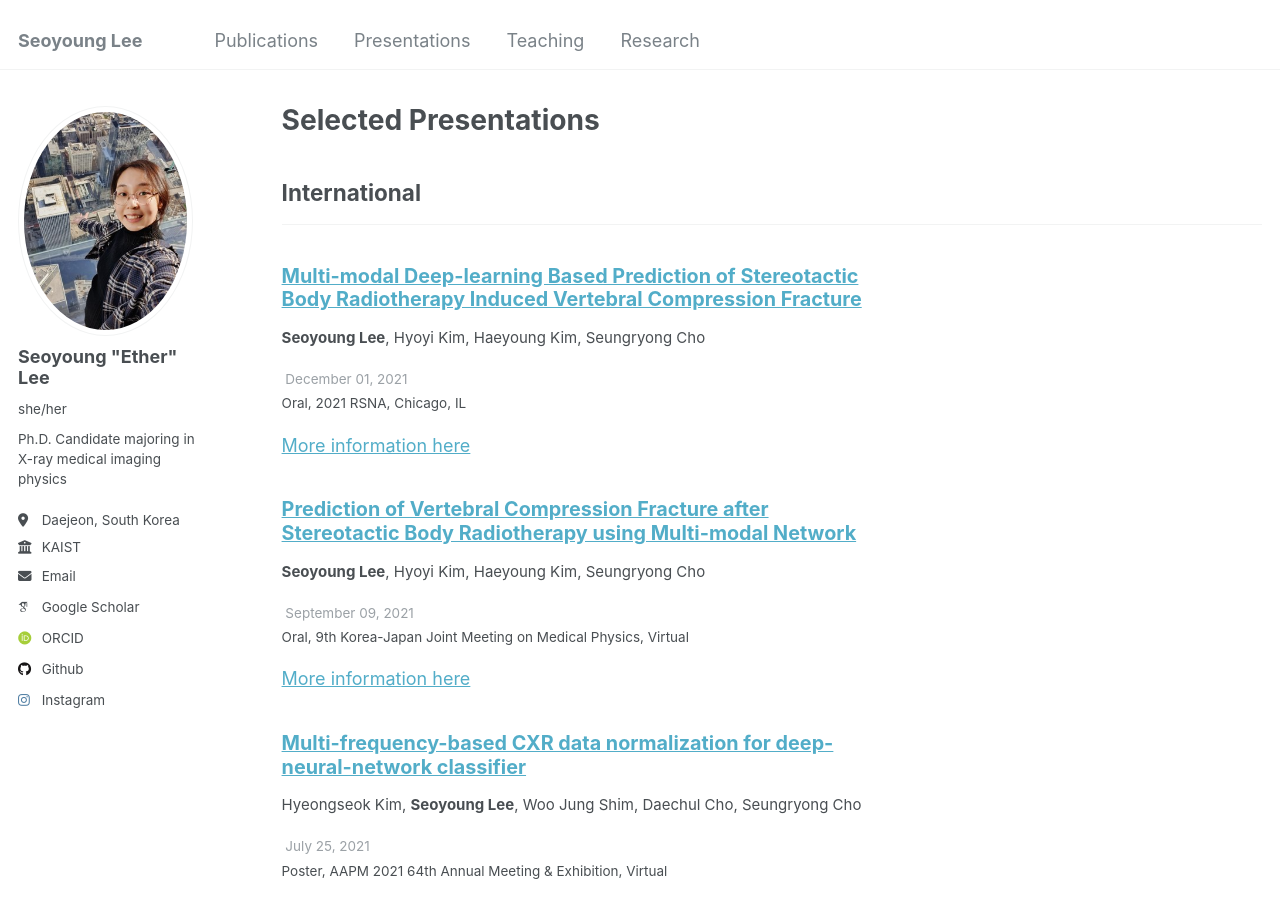
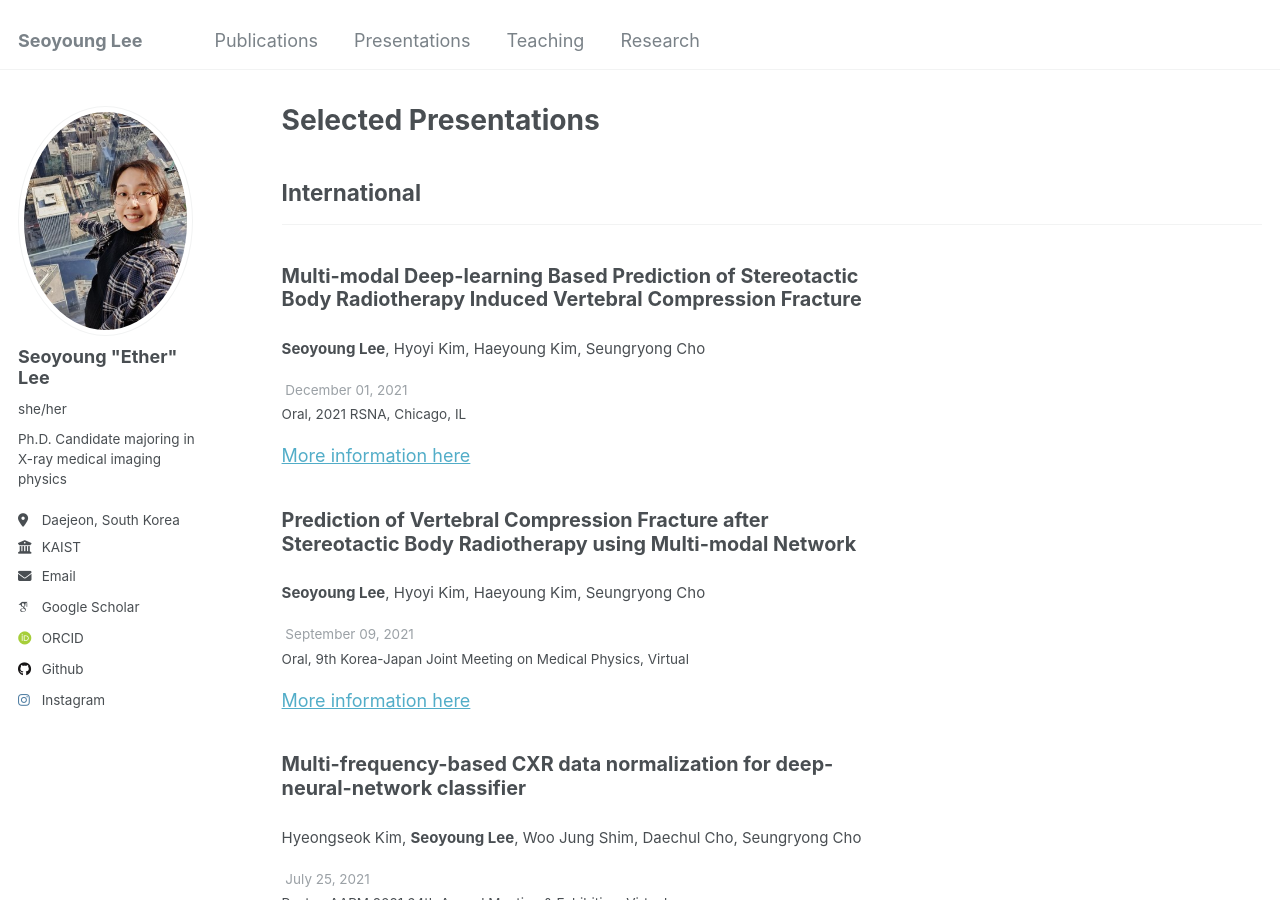
Before and after one commit to ether0/ether0.github.io, a Jekyll site: the page built from _pages/talks.html, in a window 1280 px wide and 900 px high. Built offline with Jekyll 4.4.1, drawn with Linux system fonts in a browser that asks for light colours; some web fonts are replaced.

Commit message:
Update archive-single-talk.html

```diff
--- a/_includes/archive-single-talk.html
+++ b/_includes/archive-single-talk.html
@@ -28,8 +28,10 @@
     <h2 class="archive__item-title" itemprop="headline", style="font-size: 1.1em">
       {% if post.link %}
         <a href="{{ post.link }}">{{ title }}</a> <a href="{{ base_path }}{{ post.url }}" rel="permalink"><i class="fa fa-link" aria-hidden="true" title="permalink"></i><span class="sr-only">Permalink</span></a>
+      {% elif post.url %}
+        <a href="{{ base_path }}{{ post.url }}" rel="permalink">{{ title }}</a>
       {% else %}
-        <a href="{{ base_path }}{{ post.url }}" rel="permalink">{{ title }}</a>
+        <p>{{ title }}</p>
       {% endif %}
     </h2>
     {% if post.read_time %}
```
